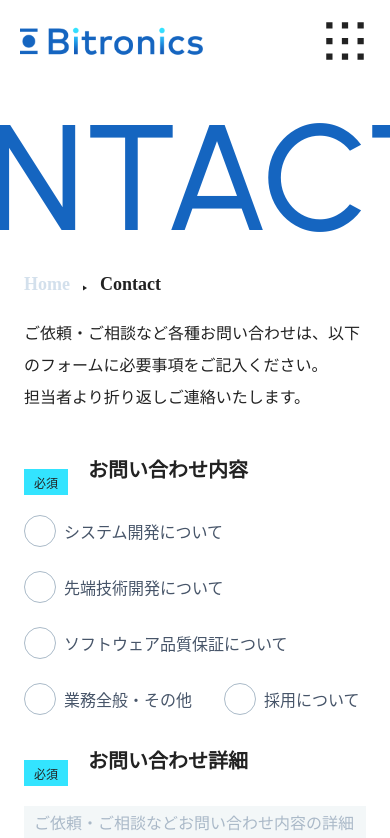
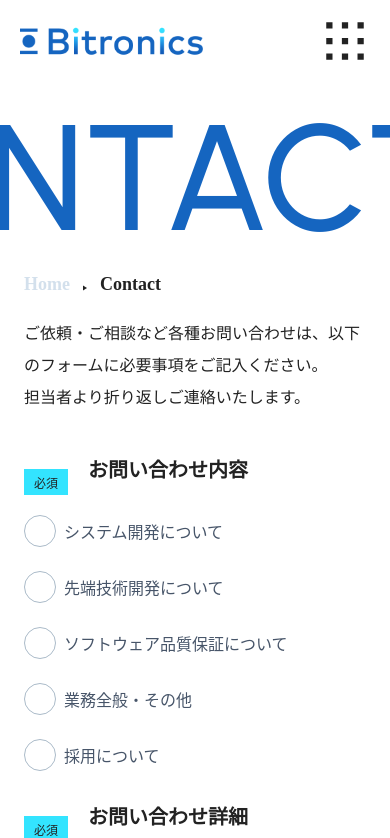
Before and after one commit to foxy7595/bitronics, a Next.js app: page /contact in a window 390 px wide. Shown: the top 838 px of the page. Built offline with nearby package versions, Linux system fonts and the light colour scheme; a web font is replaced by a local one.

Commit message:
fix: style mobile

```diff
--- a/src/containers/contact/index.tsx
+++ b/src/containers/contact/index.tsx
@@ -45,7 +45,7 @@ export default function ContactPage() {
                 <div className="flex  md:flex-col">
                   <RadioGroup
                     name="require"
-                    className="flex  flex-wrap gap-y-6 gap-x-8"
+                    className="flex  flex-wrap  md:flex-col gap-y-6 gap-x-8"
                   >
                     <Radio
                       value="system"
```
